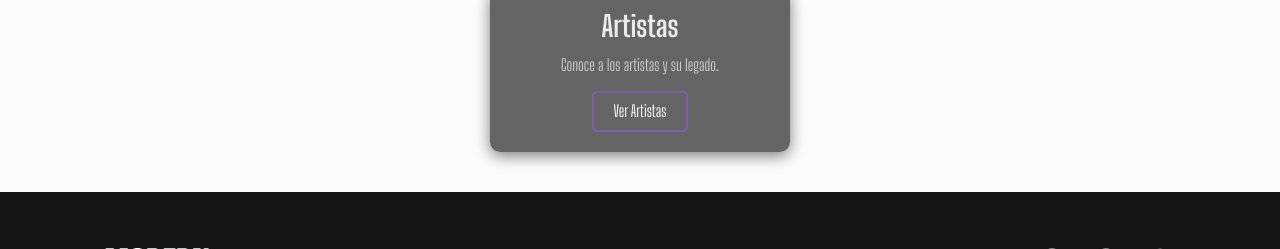
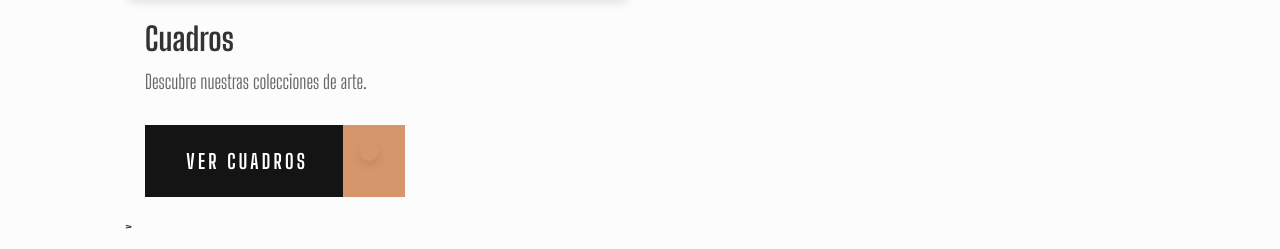
Before and after one commit to ikeralvis/GaleriaArte-IW, a Django app: page /es/galeriaArteAPP/index/ in a window 1280 px wide. Shown: the part 1390-1639 px from the top of the page. Run offline with Django 5.2, Linux system fonts and the light colour scheme.

Commit message:
Refactor admin panel styles and add carousel functionality

```diff
--- a/galeriaArteAPP/admin.py
+++ b/galeriaArteAPP/admin.py
@@ -8,7 +8,7 @@
 class CustomAdminSite(AdminSite):
     class Media:
         css = {
-             'all': ('galeriaArteAPP/static/css/admin.css',)
+            'all': ('/static/css/admin.css',)
         }
 
     site_header = "Panel de Administración de Galeria de Arte"
--- a/galeriaArteAPP/static/css/index.css
+++ b/galeriaArteAPP/static/css/index.css
@@ -146,72 +146,68 @@
     padding-bottom: 4rem
 }
 
-/******************* GRID DE CUADROS Y EXPOSICIONES *******************/
-/*
+/* Estilo para el grid de secciones */
 .grid {
-    display: grid;
-    gap: 1.875rem;
-    margin-block: 11.25rem;
-    max-width: 100%;
-    grid-template-columns: 1fr 10rem 1fr;
-    grid-template-rows: auto auto 1fr;
-    grid-template-areas: 't1 t2 t2' 'l1 l1 r1' 'l1 l1 r2';
-    transition: all ease .5s
+    display: flex;
+    flex-direction: column;
+    gap: 20px;
+    margin: 40px auto;
+    max-width: 1200px;
+    padding: 20px;
 }
 
-.top-feature-left {
+.grid-row {
+    display: flex;
+    align-items: center;
+    gap: 20px;
+}
+
+.grid-row.reverse {
+    flex-direction: row-reverse;
+}
+
+.grid-row img {
+    width: 50%;
+    height: auto;
+    border-radius: 10px;
+    box-shadow: 0 4px 10px rgba(0, 0, 0, 0.1);
+}
+
+.grid-text {
+    width: 50%;
     display: flex;
     flex-direction: column;
-    padding: 3.125rem;
-    gap: 2rem;
-    background-color: #ececec;
-    grid-area: t1
+    gap: 10px;
+    text-align: left;
 }
 
-.top-feature-right {
-    display: flex;
-    grid-area: t2;
-    max-width: 100%;
-    overflow: hidden
+/* Ajustar tamaño de los textos */
+.grid-text h2 {
+    font-size: 2rem;  /* Hacer los títulos más grandes */
+    font-weight: bold;
+    color: #333;
 }
 
-.left-feature {
-    display: flex;
-    grid-area: l1;
-    max-width: 100%;
-    overflow: hidden
+.grid-text p {
+    font-size: 1.2rem;  /* Aumentar el tamaño del texto */
+    color: #666;
+    margin-bottom: 20px;
 }
 
-.right-feature-1 {
-    display: flex;
-    grid-area: r1;
-    max-width: 100%;
-    overflow: hidden
+.carousel {
+    position: relative;
 }
 
-.right-feature-2 {
-    display: flex;
-    flex-direction: column;
-    gap: 2rem;
-    grid-area: r2;
-    max-width: 100%;
-    padding: 3.125rem;
-    background-color: var(--black)
+.carousel img {
+    width: 100%;
+    display: none; /* Oculta todas las imágenes por defecto */
+    position: absolute; /* Asegura que las imágenes estén apiladas unas encima de otras */
 }
 
-.left-feature img,
-.top-feature-right img {
-    transform: scale(1);
-    transition: all ease 1s
+.carousel img:first-child {
+    display: block; /* Muestra la primera imagen */
 }
 
-.left-feature img:hover,
-.right-feature-1 img:hover,
-.top-feature-right img:hover {
-    transform: scale(1.05);
-    transition: all ease .5s
-}
-*/
 
 /********* ANIMACIÓN AL CARGAR LA PÁGINA **********/
 
--- /dev/null
+++ b/galeriaArteAPP/static/js/carrusel.js
@@ -0,0 +1,18 @@
+document.addEventListener('DOMContentLoaded', function() {
+    const carousel = document.querySelector('.carousel');
+    const images = carousel.querySelectorAll('img');
+    let currentIndex = 0;
+    const totalImages = images.length;
+
+    function showNextImage() {
+        images[currentIndex].style.display = 'none';
+        currentIndex = (currentIndex + 1) % totalImages;
+        images[currentIndex].style.display = 'block';
+    }
+
+    // Mostrar la primera imagen
+    if (totalImages > 0) {
+        images[0].style.display = 'block'; // Mostrar la primera imagen
+        setInterval(showNextImage, 3000); // Cambiar cada 3 segundos
+    }
+});
--- a/galeriaArteAPP/templates/admin.html
+++ b/galeriaArteAPP/templates/admin/admin.html
@@ -3,5 +3,5 @@
 
 {% block extrahead %}
     {{ block.super }}
-    <link rel="stylesheet" type="text/css" href="{% static '/css/admin.css' %}">
+    <link rel="stylesheet" type="text/css" href="{% static 'css/admin.css' %}">
 {% endblock %}
--- a/galeriaArteAPP/templates/index.html
+++ b/galeriaArteAPP/templates/index.html
@@ -13,70 +13,100 @@
     <div class="hero-section">
       <h1 class="heading-xl h1-heading">Galería de Arte</h1>
       <div class="hero-text">
-                <p class="body-m hero-paragraph pb-64">Visita esta estupenda exposición exclusva de nuestra galeria de arte.  </p>
+        <p class="body-m hero-paragraph pb-64">Visita esta estupenda exposición exclusva de nuestra galeria de arte.
+        </p>
         <div class="btn">
           <a class="btn-link" href="{% url 'lista_exposiciones' %}"> Ver la exposición</a>
-                <a class="arrow-right" href="{% url 'lista_exposiciones' %}"><img src="{% static 'assets/icon-arrow-right.svg' %}" alt="Arrow Button"></a>
+          <a class="arrow-right" href="{% url 'lista_exposiciones' %}"><img
+              src="{% static 'assets/icon-arrow-right.svg' %}" alt="Arrow Button"></a>
         </div>
       </div>
     </div>
   </div>
 </div>
 
-    <div class="main-container">
-        <section class="section exposiciones">
+<article class="container">
+  <div class="grid">
+    <!-- Sección Exposiciones -->
+    <div class="grid-row">
+      <img
+        src="https://img.freepik.com/fotos-premium/paisaje-mental-imaginativo-donde-pensamientos-emociones-manifiestan-como-paisajes-surrealistas_721791-3162.jpg"
+        alt="Exposiciones">
+      <div class="grid-text">
         <h2>Exposiciones</h2>
         <p>Descubre nuestras colecciones y eventos.</p>
-            <a href="{% url 'lista_exposiciones' %}" class="ver-mas">Ver Exposiciones</a>
-        </section>
-
-        <section class="section cuadros">
-            <h2>Cuadros</h2>
-            <p>Explora una selección de obras de arte.</p>
-            <a href="{% url 'lista_cuadros' %}" class="ver-mas">Ver Cuadros</a>
-        </section>
-
-        <section class="section artistas">
-            <h2>Artistas</h2>
-            <p>Conoce a los artistas y su legado.</p>
-            <a href="{% url 'lista_artistas' %}" class="ver-mas">Ver Artistas</a>
-        </section>
+        <div class="btn">
+          <a class="btn-link" href="{% url 'lista_exposiciones' %}">Ver Exposiciones</a>
+          <a class="arrow-right" href="{% url 'lista_exposiciones' %}">
+            <img src="{% static 'assets/icon-arrow-right.svg' %}" alt="Arrow Button">
+          </a>
         </div>
-
-  <!-- <article class="container">
-
-      <div class="grid">
-        <div class="top-feature-left">
-          <h2 class="heading-m">Your Day At The Gallery</h2>
-          <p class="body-m">Wander through our distinct collections and find new about our artists. Dive into the
-            details of their creative process.</p>
-        </div>
-
-        <picture class="top-feature-right">
-          <source media="(max-width:540px)" srcset="./assets/mobile/image-grid-1@2x.jpg">
-          <source media="(max-width:800px)" srcset="./assets/tablet/image-grid-1@2x.jpg">
-          <img src="./assets/desktop/image-grid-1@2x.jpg" alt="Art Gallery Exposition">
-        </picture>
-
-        <picture class="left-feature">
-          <source media="(max-width:540px)" srcset="./assets/mobile/image-grid-2@2x.jpg">
-          <source media="(max-width:800px)" srcset="./assets/tablet/image-grid-2@2x.jpg">
-          <img src="./assets/desktop/image-grid-2@2x.jpg" alt="Art Gallery seat">
-        </picture>
-
-        <picture class="right-feature-1">
-          <source media="(max-width:540px)" srcset="./assets/mobile/image-grid-3@2x.jpg">
-          <source media="(max-width:800px)" srcset="./assets/tablet/image-grid-3@2x.jpg">
-          <img src="./assets/desktop/image-grid-3@2x.jpg" alt="Art Gallery People">
-        </picture>
-
-        <div class="right-feature-2">
-          <h2 class="heading-m white">Come & Be Inspired</h2>
-          <p class="body-m-white">We’re excited to welcome you to our gallery and see how our collections influence you.
-          </p>
       </div>
     </div>
 
+    <!-- Sección Cuadros
+          <div class="grid-row reverse">
+              <div class="grid-text">
+                  <h2>Cuadros</h2>
+                  <p>Explora una selección de obras de arte.</p>
+                  <div class="btn">
+                      <a class="btn-link" href="{% url 'lista_cuadros' %}">Ver Cuadros</a>
+                      <a class="arrow-right" href="{% url 'lista_cuadros' %}">
+                          <img src="{% static 'assets/icon-arrow-right.svg' %}" alt="Arrow Button">
+                      </a>
+                  </div>
+              </div>
+              <img src="https://historia-arte.com/_/eyJ0eXAiOiJKV1QiLCJhbGciOiJIUzI1NiJ9.eyJpbSI6WyJcL2FydHdvcmtcL2ltYWdlRmlsZVwvbnljLTItMjY4LmpwZyIsInJlc2l6ZSw4MDAiXX0.oHuiNXMeCqBT1fa5I9ddteiMiKkLQ_e1lyF6l8uUsWo.jpg" alt="Cuadros">
+          </div>
+        -->
+
+    <!-- Sección Cuadros -->
+    <div class="grid-row">
+      <!-- Carrusel de Cuadros -->
+      <div class="carousel-container">
+        <div class="carousel">
+          {% for cuadro in cuadros %}
+          {% if cuadro.foto %}
+          <img src="{{ cuadro.foto }}" alt="{{ cuadro.nombre }}">
+          {% endif %}
+          {% endfor %}
+        </div>
+      </div>
+
+      <!-- Información adicional sobre cuadros -->
+      <div class="grid-text">
+        <h2>Cuadros</h2>
+        <p>Descubre nuestras colecciones de arte.</p>
+        <div class="btn">
+          <a class="btn-link" href="{% url 'lista_cuadros' %}">Ver Cuadros</a>
+          <a class="arrow-right" href="{% url 'lista_cuadros' %}">
+            <img src="{% static 'assets/icon-arrow-right.svg' %}" alt="Arrow Button">
+          </a>
+        </div>
+      </div>
+    </div>>
+
+    <!-- Incluir archivo JS -->
+    <script src="{% static 'js/carrusel.js' %}"></script>
+
+
+    <!-- Sección Artistas -->
+    <div class="grid-row">
+      <img
+        src="https://upload.wikimedia.org/wikipedia/commons/thumb/2/24/Salvador_Dal%C3%AD_1939.jpg/800px-Salvador_Dal%C3%AD_1939.jpg"
+        alt="Artistas">
+      <div class="grid-text">
+        <h2>Artistas</h2>
+        <p>Conoce a los artistas y su legado.</p>
+        <div class="btn">
+          <a class="btn-link" href="{% url 'lista_artistas' %}">Ver Artistas</a>
+          <a class="arrow-right" href="{% url 'lista_artistas' %}">
+            <img src="{% static 'assets/icon-arrow-right.svg' %}" alt="Arrow Button">
+          </a>
+        </div>
+      </div>
+    </div>
+  </div>
 </article>
-  -->
+
 {% endblock %}
--- a/proyectoGaleriaArte/settings.py
+++ b/proyectoGaleriaArte/settings.py
@@ -131,6 +131,9 @@
 
 STATIC_URL = '/static/'
 STATICFILES_DIRS = [os.path.join('galeriaArteAPP', 'static')]
+STATIC_ROOT = os.path.join(BASE_DIR, 'staticfiles')
+
+
 
 # Default primary key field type
 # https://docs.djangoproject.com/en/5.1/ref/settings/#default-auto-field
```
Also changed, not shown: galeriaArteAPP/static/css/admin.css (+5 -25 lines). Lines whose indentation alone changed are shown as unchanged.
